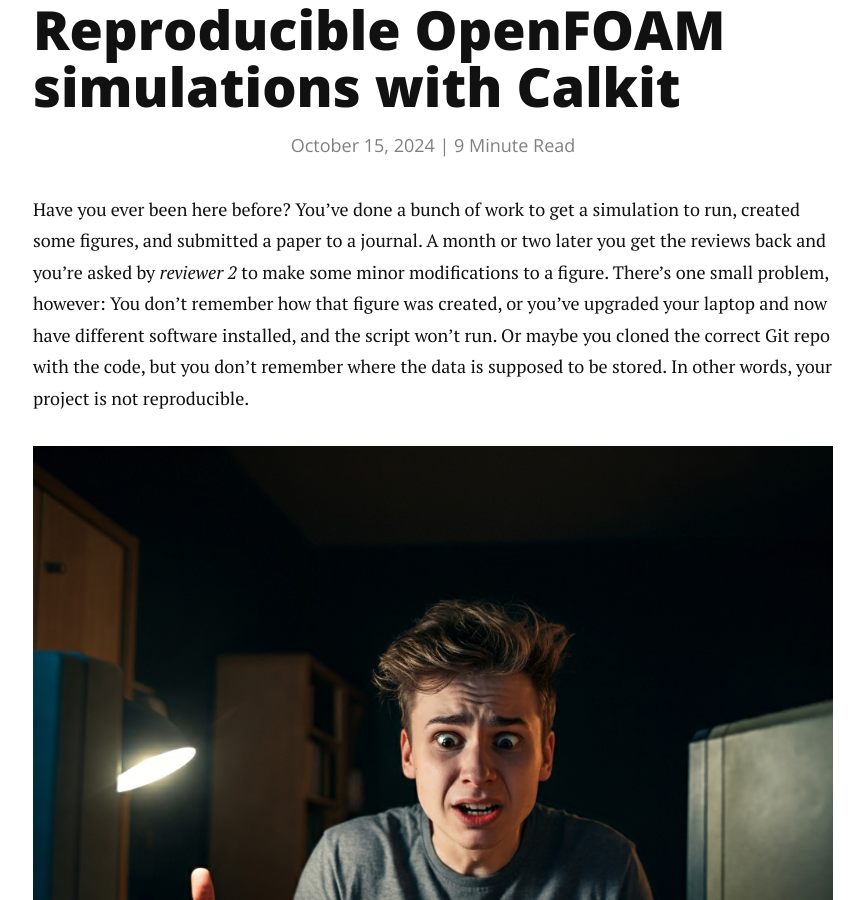
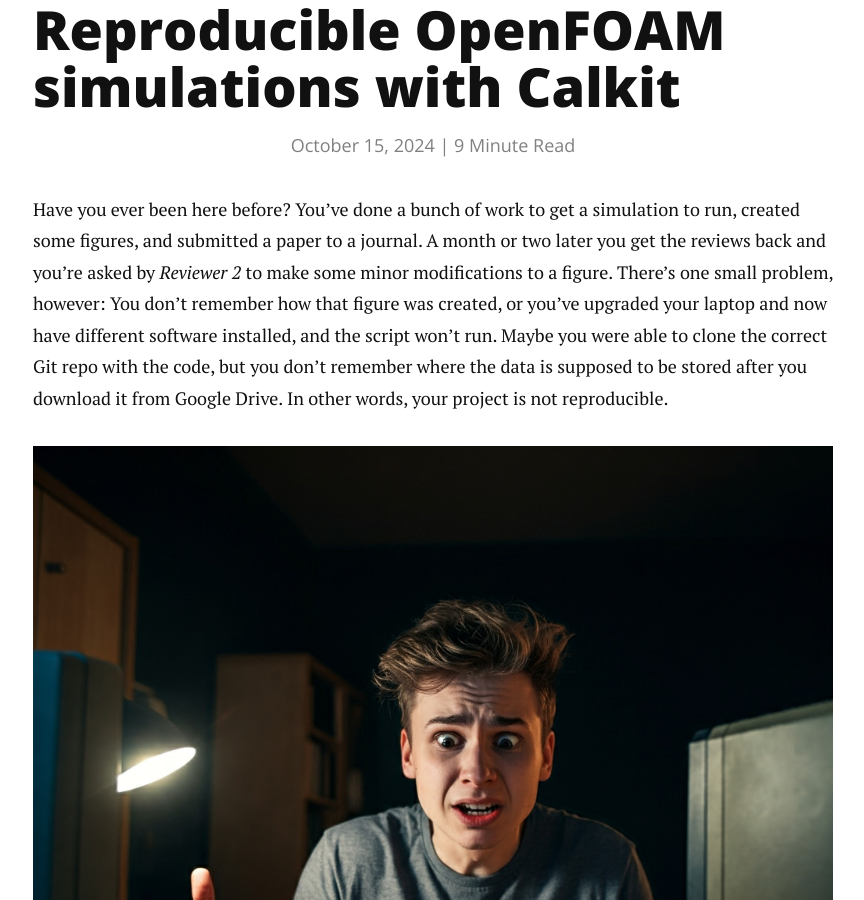
Before and after one commit to petebachant/petebachant.github.io, a Jekyll site: the page built from _posts/2024-10-15-reproducible-openfoam.markdown, in a window 1280 px wide and 900 px high, scrolled down 301 px. Shown: the whole window, without its empty margins (207-1071 px from the left). Built offline with Jekyll 4.4.1, drawn with Linux system fonts in a browser that asks for light colours; nearby versions of some CDN libraries; formulas are drawn with MathJax 3; comment, search, counter and statistics services are not loaded.

Commit message:
Update of-repro intro

```diff
--- a/_posts/2024-10-15-reproducible-openfoam.markdown
+++ b/_posts/2024-10-15-reproducible-openfoam.markdown
@@ -14,14 +14,16 @@
 Have you ever been here before?
 You've done a bunch of work to get a simulation to run, created some figures,
 and submitted a paper to a journal.
-A month or two later you get the reviews back and you're asked by _reviewer 2_
+A month or two later you get the reviews back and you're asked by _Reviewer 2_
 to make some minor modifications to a figure.
 There's one small problem, however: You don't remember how that figure was
 created,
 or you've upgraded your laptop and now have different software installed,
 and the script won't run.
-Or maybe you cloned the correct Git repo with the code, but you don't
-remember where the data is supposed to be stored.
+Maybe you were able to clone the correct Git repo with the code,
+but you don't
+remember where the data is supposed to be stored after you download it
+from Google Drive.
 In other words, your project is not reproducible.
 
 ![Confused computer guy.](/images/repro-openfoam/confused.jpeg)
```
